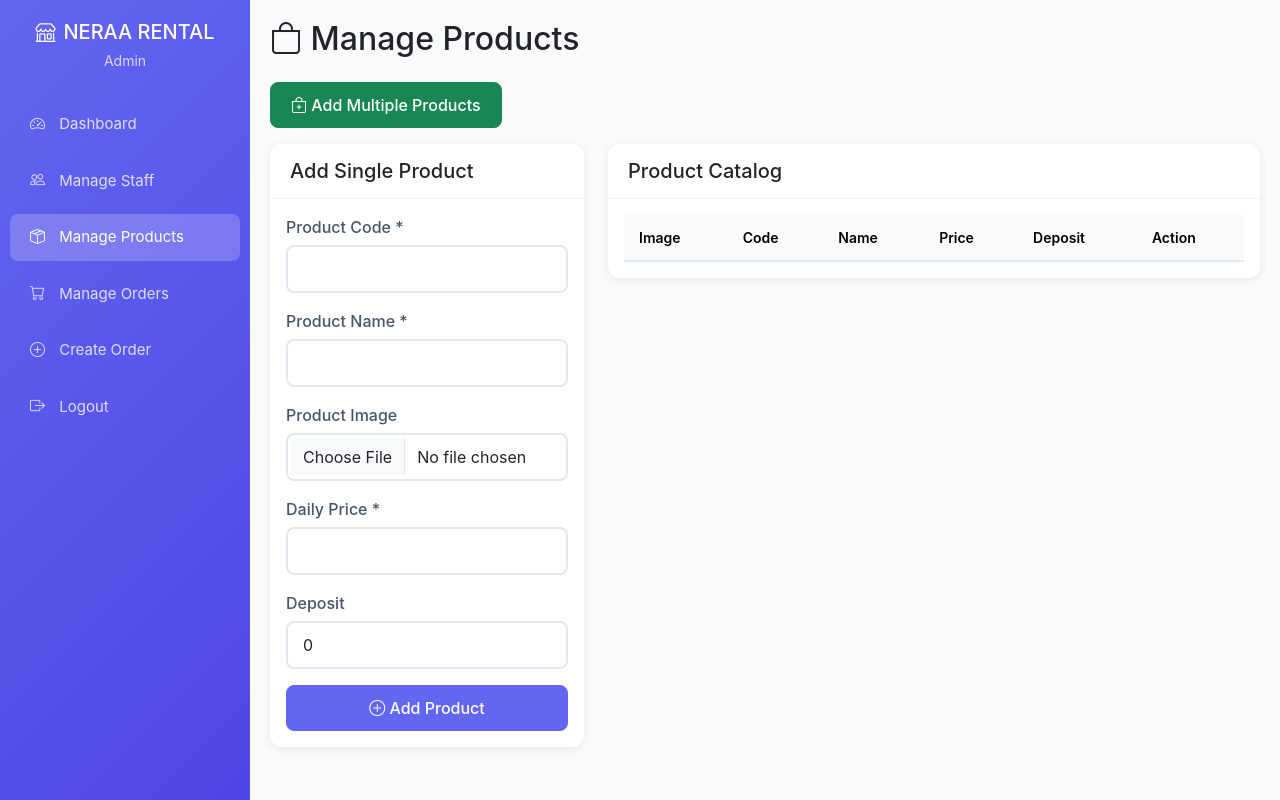
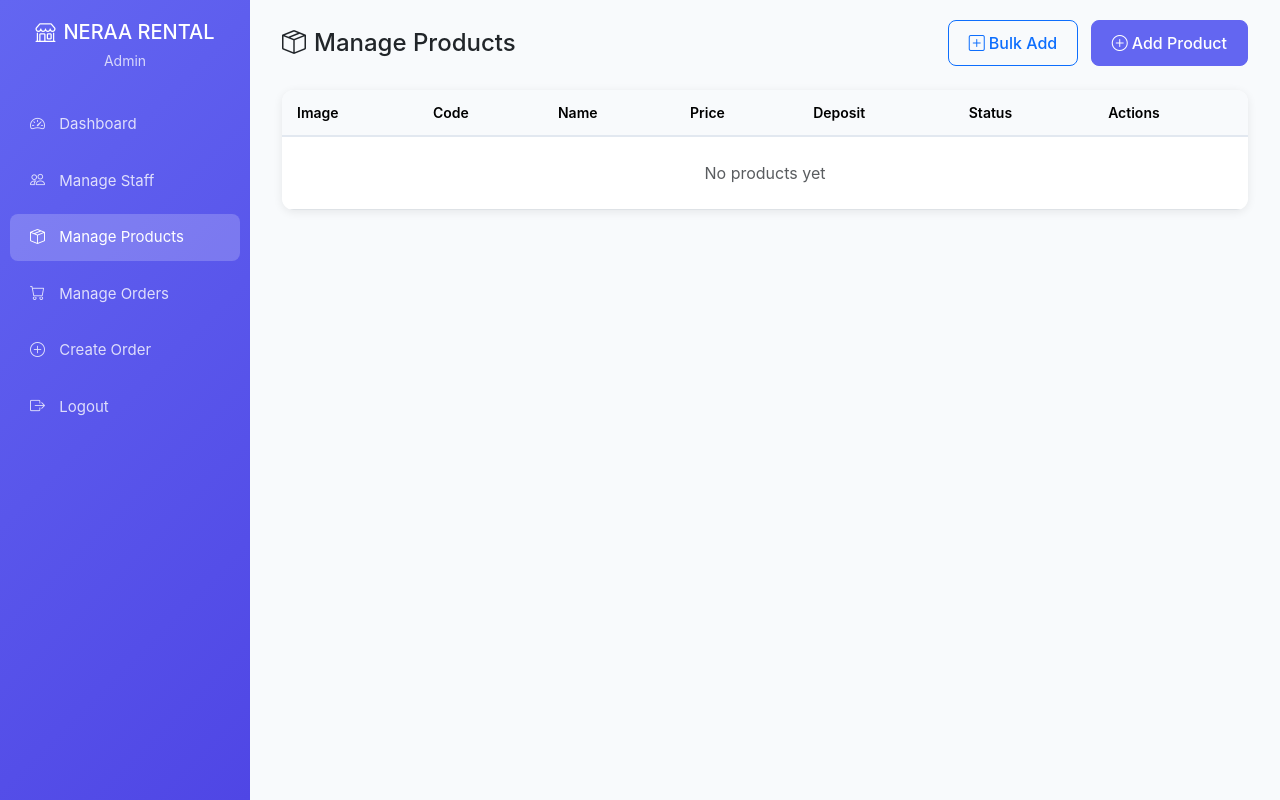
Before and after one commit to dhyey1623/neraarentalhouse, a Flask app: page /admin/products in a window 1280 px wide. Run offline with Flask 3, Linux system fonts and the light colour scheme; a user stored in the database is signed in; data that the repository does not hold is empty.

Commit message:
Update manage_products.html

```diff
--- a/templates/manage_products.html
+++ b/templates/manage_products.html
@@ -1,68 +1,34 @@
-<!-- ==================== FILE: templates/manage_products.html ==================== -->
-{% extends "base.html" %}
-{% block title %}Manage Products{% endblock %}
+{% extends 'base.html' %}
+
+{% block title %}Manage Products - NERAA Rental{% endblock %}
 
 {% block content %}
-<h2 class="mb-4"><i class="bi bi-bag"></i> Manage Products</h2>
-
-<div class="mb-3">
-    <a href="{{ url_for('bulk_add_products') }}" class="btn btn-success">
-        <i class="bi bi-bag-plus"></i> Add Multiple Products
+<div class="container-fluid">
+    <div class="d-flex justify-content-between align-items-center mb-4 flex-wrap gap-2">
+        <h4 class="mb-0"><i class="bi bi-box-seam me-2"></i>Manage Products</h4>
+        <div>
+            <a href="{{ url_for('bulk_add_products') }}" class="btn btn-outline-primary me-2">
+                <i class="bi bi-plus-square me-1"></i>Bulk Add
             </a>
-</div>
-
-<div class="row">
-    <div class="col-lg-4 col-md-5 mb-4">
-        <div class="card">
-            <div class="card-header">
-                <h5 class="mb-0">Add Single Product</h5>
-            </div>
-            <div class="card-body">
-                <form method="POST" enctype="multipart/form-data">
-                    <div class="mb-3">
-                        <label class="form-label">Product Code *</label>
-                        <input type="text" class="form-control" name="product_code" required>
-                    </div>
-                    <div class="mb-3">
-                        <label class="form-label">Product Name *</label>
-                        <input type="text" class="form-control" name="name" required>
-                    </div>
-                    <div class="mb-3">
-                        <label class="form-label">Product Image</label>
-                        <input type="file" class="form-control" name="image" accept="image/*">
-                    </div>
-                    <div class="mb-3">
-                        <label class="form-label">Daily Price *</label>
-                        <input type="number" class="form-control" name="rental_price_daily" step="0.01" required>
-                    </div>
-                    <div class="mb-3">
-                        <label class="form-label">Deposit</label>
-                        <input type="number" class="form-control" name="deposit_amount" step="0.01" value="0">
-                    </div>
-                    <button type="submit" class="btn btn-primary w-100">
-                        <i class="bi bi-plus-circle"></i> Add Product
+            <button class="btn btn-primary" data-bs-toggle="modal" data-bs-target="#addProductModal">
+                <i class="bi bi-plus-circle me-1"></i>Add Product
             </button>
-                </form>
-            </div>
         </div>
     </div>
 
-    <div class="col-lg-8 col-md-7">
     <div class="card">
-            <div class="card-header">
-                <h5 class="mb-0">Product Catalog</h5>
-            </div>
-            <div class="card-body">
+        <div class="card-body p-0">
             <div class="table-responsive">
-                    <table class="table table-hover">
+                <table class="table table-hover mb-0">
                     <thead>
                         <tr>
                             <th>Image</th>
                             <th>Code</th>
-                                <th class="d-none d-md-table-cell">Name</th>
+                            <th>Name</th>
                             <th>Price</th>
-                                <th class="d-none d-lg-table-cell">Deposit</th>
-                                <th>Action</th>
+                            <th class="d-none d-md-table-cell">Deposit</th>
+                            <th>Status</th>
+                            <th>Actions</th>
                         </tr>
                     </thead>
                     <tbody>
@@ -70,22 +36,40 @@
                         <tr>
                             <td>
                                 {% if product.image_path %}
-                                    <img src="{{ url_for('static', filename=product.image_path) }}" alt="{{ product.name }}" style="width: 40px; height: 40px; object-fit: cover; border-radius: 4px;">
+                                <img src="{{ url_for('static', filename=product.image_path) }}"
+                                     alt="{{ product.name }}"
+                                     style="width: 50px; height: 50px; object-fit: cover; border-radius: 8px;">
                                 {% else %}
-                                    <div style="width: 40px; height: 40px; background: #e5e7eb; display: flex; align-items: center; justify-content: center; border-radius: 4px;">
-                                        <i class="bi bi-image"></i>
+                                <div style="width: 50px; height: 50px; background: #e2e8f0; border-radius: 8px; display: flex; align-items: center; justify-content: center;">
+                                    <i class="bi bi-image text-muted"></i>
                                 </div>
                                 {% endif %}
                             </td>
-                                <td><strong>{{ product.product_code }}</strong></td>
-                                <td class="d-none d-md-table-cell">{{ product.name }}</td>
-                                <td>${{ "%.2f"|format(product.rental_price_daily) }}</td>
-                                <td class="d-none d-lg-table-cell">${{ "%.2f"|format(product.deposit_amount) }}</td>
+                            <td><span class="badge bg-secondary">{{ product.product_code }}</span></td>
+                            <td>{{ product.name }}</td>
+                            <td>₹{{ "%.0f"|format(product.rental_price) }}</td>
+                            <td class="d-none d-md-table-cell">₹{{ "%.0f"|format(product.deposit_amount) }}</td>
                             <td>
-                                    <a href="{{ url_for('edit_product', product_id=product.id) }}" class="btn btn-sm btn-warning">
+                                {% if product.is_active %}
+                                <span class="badge bg-success">Active</span>
+                                {% else %}
+                                <span class="badge bg-danger">Inactive</span>
+                                {% endif %}
+                            </td>
+                            <td>
+                                <a href="{{ url_for('edit_product', product_id=product.id) }}" class="btn btn-sm btn-outline-primary">
                                     <i class="bi bi-pencil"></i>
                                 </a>
+                                <a href="{{ url_for('toggle_product', product_id=product.id) }}"
+                                   class="btn btn-sm btn-{{ 'danger' if product.is_active else 'success' }}"
+                                   onclick="return confirm('Are you sure?')">
+                                    <i class="bi bi-{{ 'x-circle' if product.is_active else 'check-circle' }}"></i>
+                                </a>
                             </td>
+                        </tr>
+                        {% else %}
+                        <tr>
+                            <td colspan="7" class="text-center py-4 text-muted">No products yet</td>
                         </tr>
                         {% endfor %}
                     </tbody>
@@ -94,5 +78,47 @@
         </div>
     </div>
 </div>
+
+<!-- Add Product Modal -->
+<div class="modal fade" id="addProductModal" tabindex="-1">
+    <div class="modal-dialog">
+        <div class="modal-content">
+            <div class="modal-header">
+                <h5 class="modal-title"><i class="bi bi-plus-circle me-2"></i>Add New Product</h5>
+                <button type="button" class="btn-close" data-bs-dismiss="modal"></button>
+            </div>
+            <form method="POST" action="{{ url_for('add_product') }}" enctype="multipart/form-data">
+                <div class="modal-body">
+                    <div class="mb-3">
+                        <label class="form-label">Product Code <span class="text-danger">*</span></label>
+                        <input type="text" name="product_code" class="form-control" required placeholder="e.g., NP001">
+                    </div>
+                    <div class="mb-3">
+                        <label class="form-label">Product Name <span class="text-danger">*</span></label>
+                        <input type="text" name="name" class="form-control" required placeholder="e.g., Black Sherwani">
+                    </div>
+                    <div class="row">
+                        <div class="col-6 mb-3">
+                            <label class="form-label">Rental Price (₹) <span class="text-danger">*</span></label>
+                            <input type="number" name="rental_price" class="form-control" required min="0" placeholder="5000">
+                            <small class="text-muted">Per product (one-time)</small>
+                        </div>
+                        <div class="col-6 mb-3">
+                            <label class="form-label">Security Deposit (₹)</label>
+                            <input type="number" name="deposit_amount" class="form-control" min="0" value="0" placeholder="10000">
+                        </div>
+                    </div>
+                    <div class="mb-3">
+                        <label class="form-label">Product Image</label>
+                        <input type="file" name="image" class="form-control" accept="image/*">
+                    </div>
+                </div>
+                <div class="modal-footer">
+                    <button type="button" class="btn btn-secondary" data-bs-dismiss="modal">Cancel</button>
+                    <button type="submit" class="btn btn-primary">Add Product</button>
+                </div>
+            </form>
+        </div>
+    </div>
 </div>
 {% endblock %}
```
Lines whose indentation alone changed are shown as unchanged.
